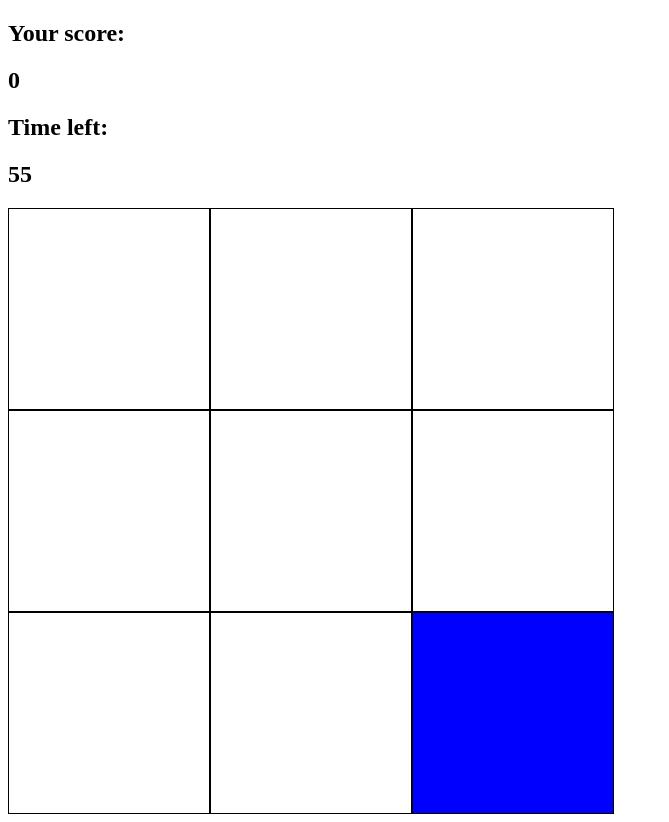
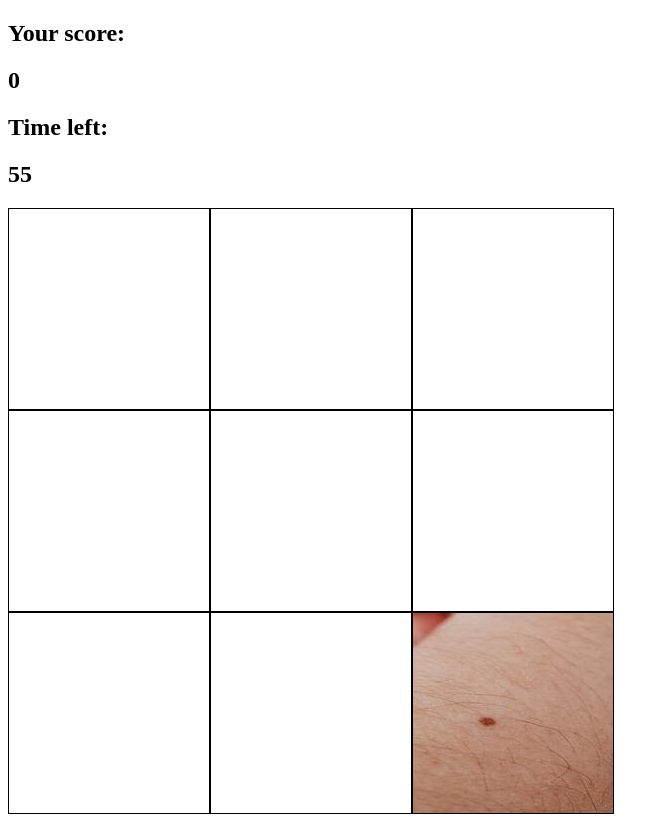
Before and after one commit to rentrombo/Whac-a-mole, a plain HTML site: page index.html in a window 1280 px wide. Shown: the whole page, without its empty margins (0-669 px from the left). Drawn offline with Linux system fonts and the light colour scheme.

Commit message:
mole pic

```diff
--- a/styles.css
+++ b/styles.css
@@ -12,5 +12,6 @@
 }
 
 .mole{
-    background-color: blue;
+    background-image: url('mole.jpg');
+    background-size: cover;
 }
```
Also changed, not shown: mole.jpg (added).
